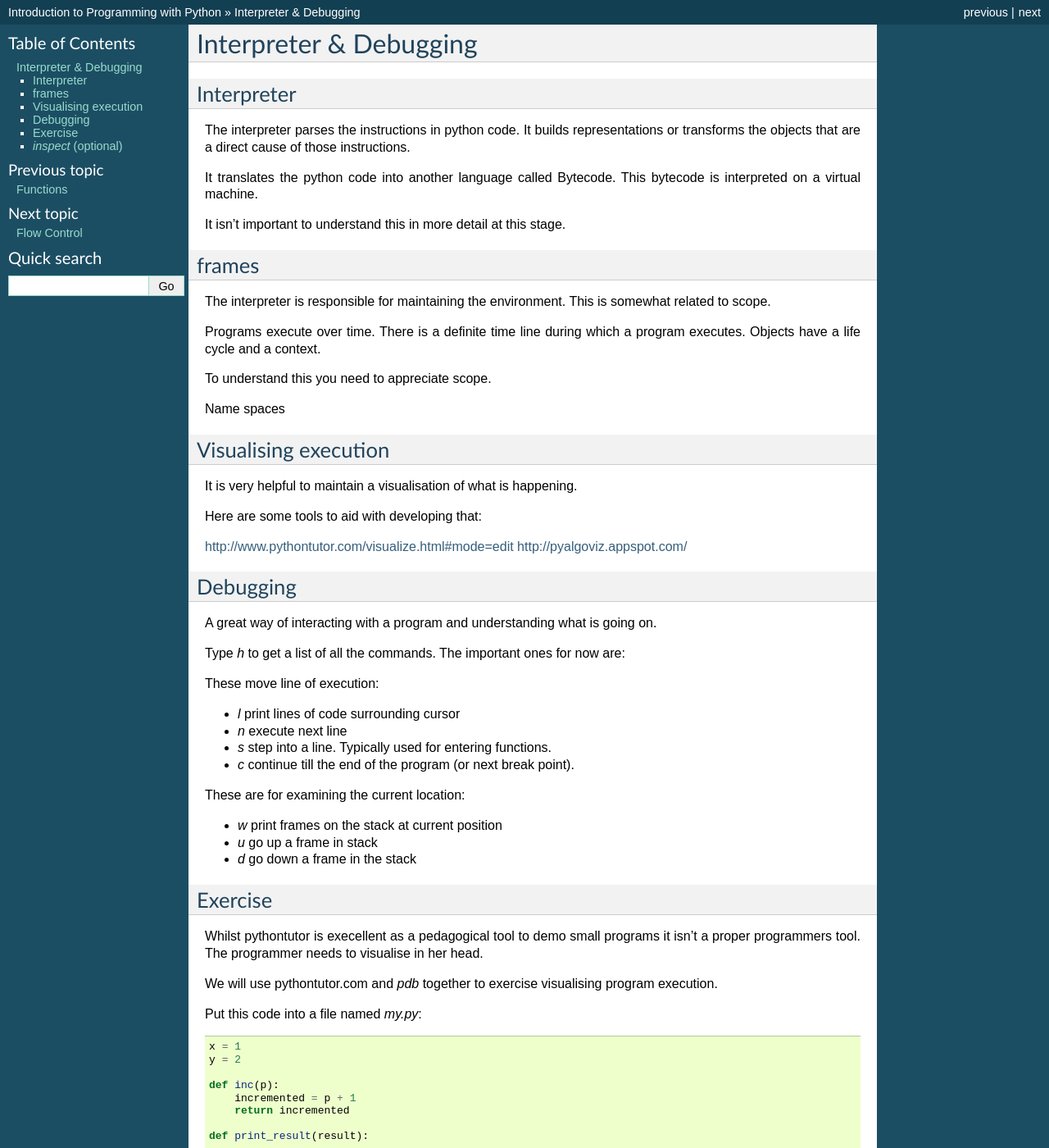
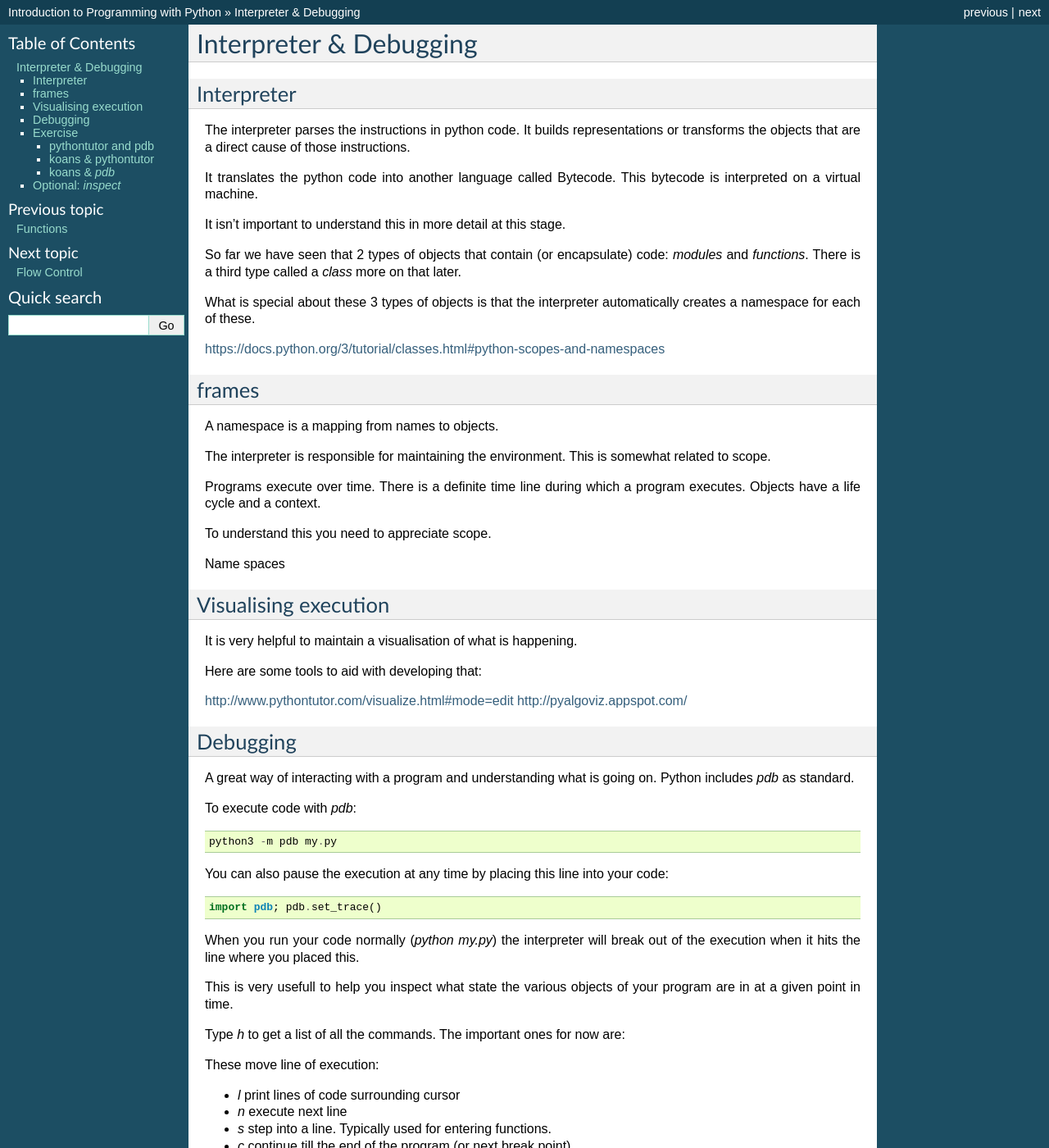
Before and after one commit to gu-lseg/intro-to-programming, a Sphinx documentation site: the page built from source/interpreter_debugging.rst, in a window 1280 px wide and 1400 px high. Shown: the whole window at 82% size. Built offline with Sphinx 7.4.7, drawn with Linux system fonts in a browser that asks for light colours; some of the changed text lies outside the part shown.

Commit message:
pdb exercises

```diff
--- a/source/interpreter_debugging.rst
+++ b/source/interpreter_debugging.rst
@@ -13,8 +13,19 @@ bytecode is interpreted on a virtual machine.
 
 It isn't important to understand this in more detail at this stage.
 
+So far we have seen that 2 types of objects that contain (or encapsulate) code:
+`modules` and `functions`. There is a third type called a `class` more on that
+later.
+
+What is special about these 3 types of objects is that the interpreter
+automatically creates a namespace for each of these.
+
+https://docs.python.org/3/tutorial/classes.html#python-scopes-and-namespaces
+
 frames
 ======
+
+A namespace is a mapping from names to objects.
 
 The interpreter is responsible for maintaining the environment. This is
 somewhat related to scope.
@@ -41,6 +52,22 @@ Debugging
 =========
 
 A great way of interacting with a program and understanding what is going on.
+Python includes `pdb` as standard.
+
+To execute code with `pdb`::
+
+    python3 -m pdb my.py
+
+You can also pause the execution at any time by placing this line into your
+code::
+
+    import pdb; pdb.set_trace()
+
+When you run your code normally (`python my.py`) the interpreter will break out
+of the execution when it hits the line where you placed this.
+
+This is very usefull to help you inspect what state the various objects of your
+program are in at a given point in time.
 
 Type `h` to get a list of all the commands. The important ones for now are:
 
@@ -57,9 +84,16 @@ These are for examining the current location:
 * `u` go up a frame in stack
 * `d` go down a frame in the stack
 
+To exit:
+* `q` exit the debugger. Will terminate program execution.
+
 
 Exercise
 ========
+
+
+pythontutor and pdb
+-------------------
 
 Whilst pythontutor is execellent as a pedagogical tool to demo small programs it isn't a proper
 programmers tool. The programmer needs to visualise in her head.
@@ -122,8 +152,30 @@ Copy the same code into www.pythontutor.com.
 Step through each line of code keeping the visualiser tool and pdb in sync. Use
 the visualiser as a map and find the various parts through pdb.
 
+Ensure you explore the two frames when you enter the f functions' frame.
 
-`inspect` (optional)
-====================
+koans & pythontutor
+-------------------
 
-Lets take a deeper look at what the interpreter does.
+You can copy and paste any sample from the koans and use the pythontutor
+visualiser to examine what is going on.
+
+Choose one, preferrably that you found difficult to understand, and step
+through it in the pythontutor visualiser.
+
+koans & `pdb`
+-------------
+
+`pdb` is a great tool to understand code. Here we will apply it to our koans.
+
+Drop `import pdb; pdb.set_trace()` at the beginning of a koan that caused you
+difficulty. Step through the execution of the code. When you are done type `c`
+to resume execution.
+
+
+Optional: `inspect`
+===================
+
+There are four main kinds of services provided by this module: type checking, getting source code, inspecting classes and functions, and examining the interpreter stack.
+
+We are solely interested in examining the interpreter stack.
```
Also changed, not shown: other parts of source/interpreter_debugging.rst (+3 -7 lines).
